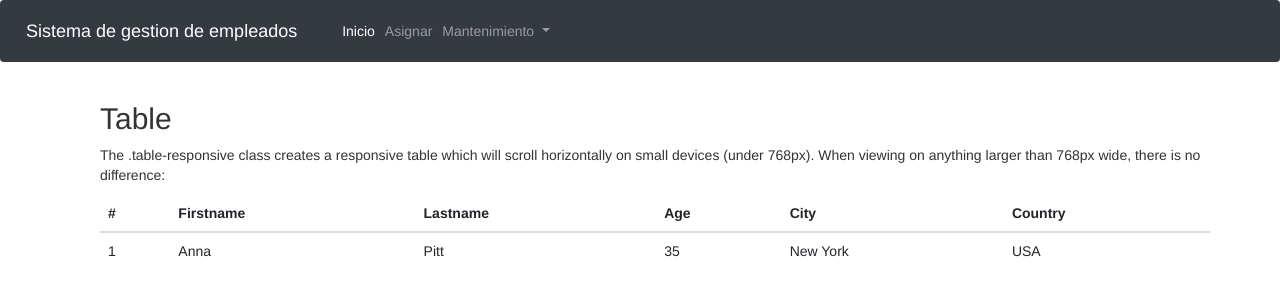
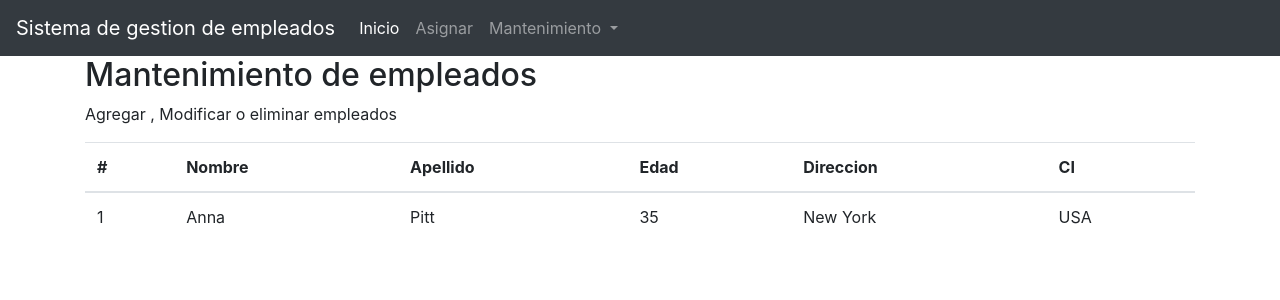
Before and after one commit to AxelAlza/Proyecto_BIT_The_Bugs, a Flask app: template templates/MantEmpleados.html in a window 1280 px wide. Shown: the top 300 px of the page. Run offline with Flask 2, Linux system fonts and the light colour scheme; the template is opened without the code that fills it, so the values that code supplies are empty; some libraries are stand-ins or nearby versions.

Commit message:
Primera version

```diff
--- a/server.py
+++ b/server.py
@@ -8,5 +8,10 @@ def Inicio():
     return render_template("Inicio.html")
 
 
+@app.route('/Mantenimiento/Empleados')
+def MantEmpleados():
+    return render_template("MantEmpleados.html")
+
+
 if __name__ == "__main__":
     app.run()
--- a/templates/Inicio.html
+++ b/templates/Inicio.html
@@ -5,7 +5,7 @@
     <meta content="IE=edge" http-equiv="X-UA-Compatible"/>
     <meta content="width=device-width, initial-scale=1" name="viewport"/>
     <title>Sistema de gestion de empleados</title>
-    <link href="static/css/bootstrap.min.css" rel="stylesheet"/>
+    <link href="/static/css/bootstrap.min.css" rel="stylesheet"/>
     <!--[if lt IE 9]>
     <script src="https://oss.maxcdn.com/html5shiv/3.7.2/html5shiv.min.js"></script>
     <script src="https://oss.maxcdn.com/respond/1.4.2/respond.min.js"></script>
@@ -33,7 +33,7 @@
                 </a>
                 <div aria-labelledby="navbarDropdownMenuLink" class="dropdown-menu">
                     <a class="dropdown-item" href="MantHospitales">Hospitales</a>
-                    <a class="dropdown-item" href="MantEmpleados">Empleados</a>
+                    <a class="dropdown-item" href="/Mantenimiento/Empleados">Empleados</a>
                     <a class="dropdown-item" href="MantPacientes">Pacientes</a>
                 </div>
             </li>
--- a/templates/MantEmpleados.html
+++ b/templates/MantEmpleados.html
@@ -5,7 +5,7 @@
     <meta content="IE=edge" http-equiv="X-UA-Compatible"/>
     <meta content="width=device-width, initial-scale=1" name="viewport"/>
     <title>Sistema de gestion de empleados</title>
-    <link href="static/css/bootstrap.min.css" rel="stylesheet"/>
+    <link href="/static/css/bootstrap.min.css" rel="stylesheet"/>
     <!--[if lt IE 9]>
     <script src="https://oss.maxcdn.com/html5shiv/3.7.2/html5shiv.min.js"></script>
     <script src="https://oss.maxcdn.com/respond/1.4.2/respond.min.js"></script>
@@ -33,37 +33,26 @@
                 </a>
                 <div aria-labelledby="navbarDropdownMenuLink" class="dropdown-menu">
                     <a class="dropdown-item" href="MantHospitales">Hospitales</a>
-                    <a class="dropdown-item" href="MantEmpleados">Empleados</a>
+                    <a class="dropdown-item" href="/Mantenimiento/Empleados">Empleados</a>
                     <a class="dropdown-item" href="MantPacientes">Pacientes</a>
                 </div>
             </li>
         </ul>
     </div>
 </nav>
-<div class = "container">
-    <!DOCTYPE html>
-<html>
-<head>
-  <meta name="viewport" content="width=device-width, initial-scale=1">
-  <link rel="stylesheet" href="https://maxcdn.bootstrapcdn.com/bootstrap/3.4.1/css/bootstrap.min.css">
-  <script src="https://ajax.googleapis.com/ajax/libs/jquery/3.4.1/jquery.min.js"></script>
-  <script src="https://maxcdn.bootstrapcdn.com/bootstrap/3.4.1/js/bootstrap.min.js"></script>
-</head>
-<body>
-
 <div class="container">
-  <h2>Table</h2>
-  <p>The .table-responsive class creates a responsive table which will scroll horizontally on small devices (under 768px). When viewing on anything larger than 768px wide, there is no difference:</p>
+  <h2>Mantenimiento de empleados</h2>
+  <p>Agregar , Modificar o eliminar empleados</p>
   <div class="table-responsive">
   <table class="table">
     <thead>
       <tr>
         <th>#</th>
-        <th>Firstname</th>
-        <th>Lastname</th>
-        <th>Age</th>
-        <th>City</th>
-        <th>Country</th>
+        <th>Nombre</th>
+        <th>Apellido</th>
+        <th>Edad</th>
+        <th>Direccion</th>
+        <th>CI</th>
       </tr>
     </thead>
     <tbody>
@@ -79,11 +68,6 @@
   </table>
   </div>
 </div>
-
-</body>
-</html>
-
-</div>
 <script src="https://ajax.googleapis.com/ajax/libs/jquery/1.11.3/jquery.min.js"></script>
 <script src="static/js/bootstrap.min.js"></script>
 </body>
```
